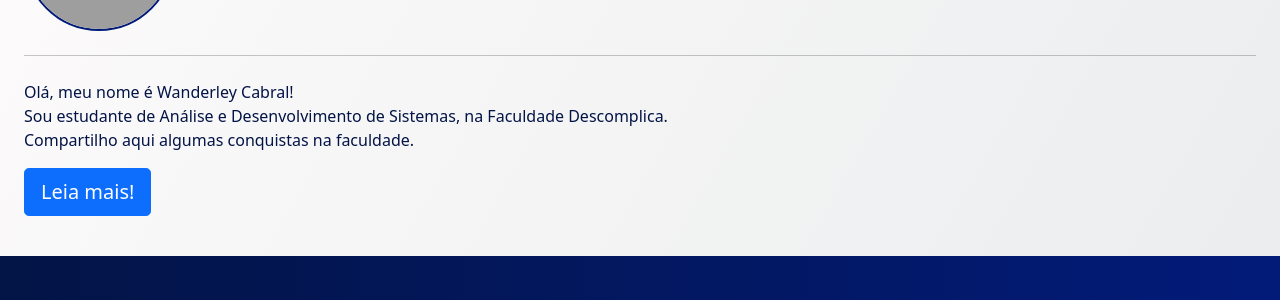
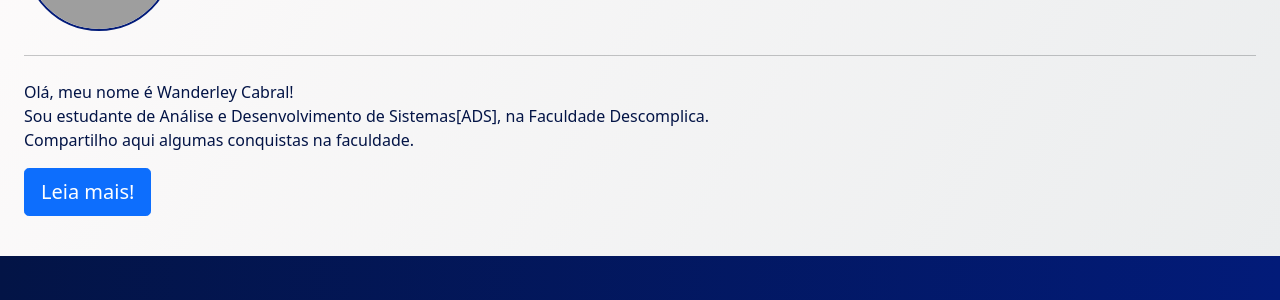
Before and after one commit to cabraldasilvac/website, a Flask app: page / in a window 1280 px wide. Shown: the part 199-499 px from the top of the page. Run offline with Flask 3, Linux system fonts and the light colour scheme; grey boxes are pictures that could not be loaded.

Commit message:
:rocket: feat: I added description

```diff
--- a/api/templates/home.html
+++ b/api/templates/home.html
@@ -8,7 +8,7 @@
     <hr class="my-4" />
     <p>
         Olá, meu nome é Wanderley Cabral! </br>
-        Sou estudante de Análise e Desenvolvimento de Sistemas, na Faculdade Descomplica.</br>
+        Sou estudante de Análise e Desenvolvimento de Sistemas[ADS], na Faculdade Descomplica.</br>
         Compartilho aqui algumas conquistas na faculdade.
     <p>
 
```
